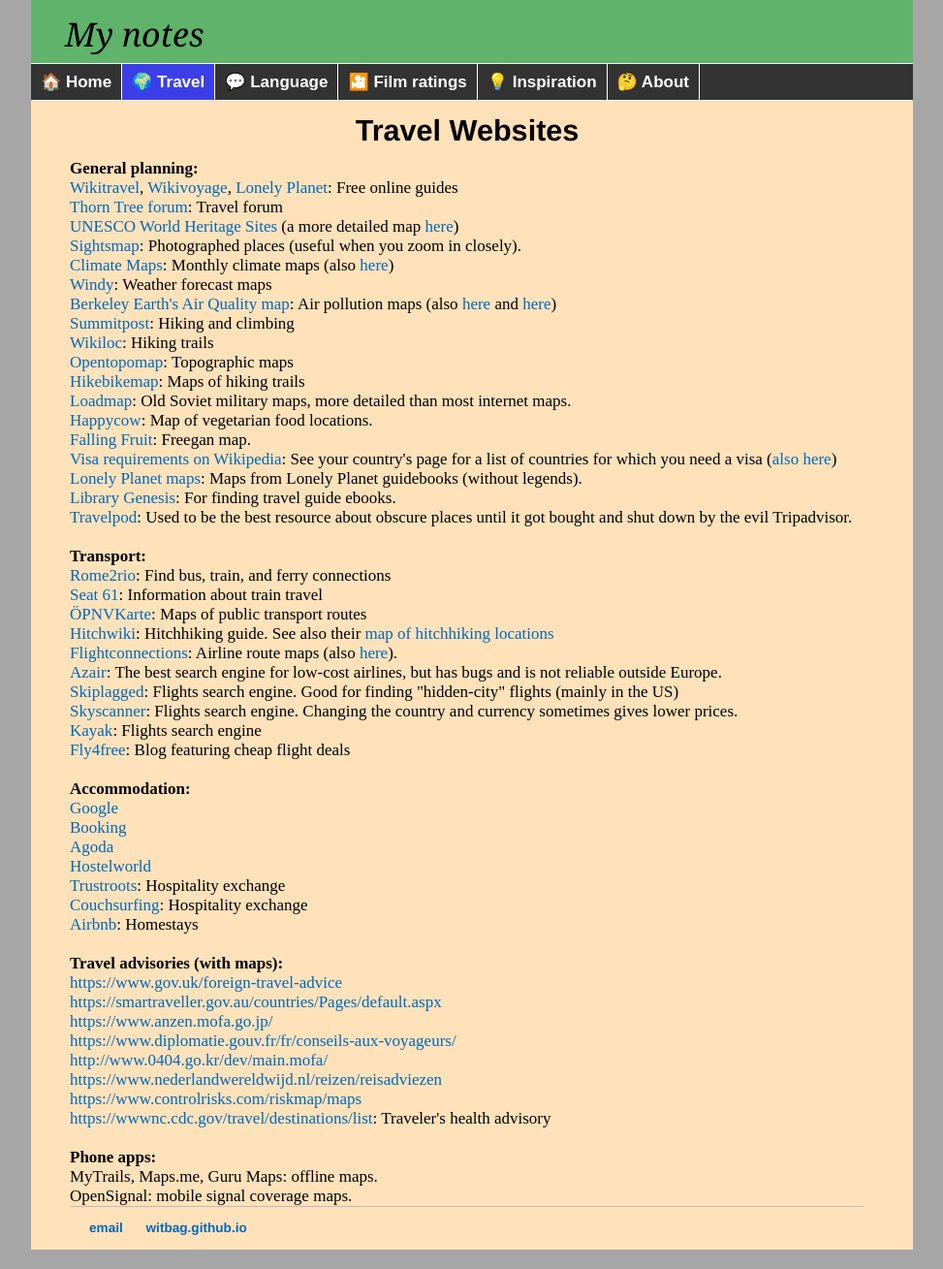
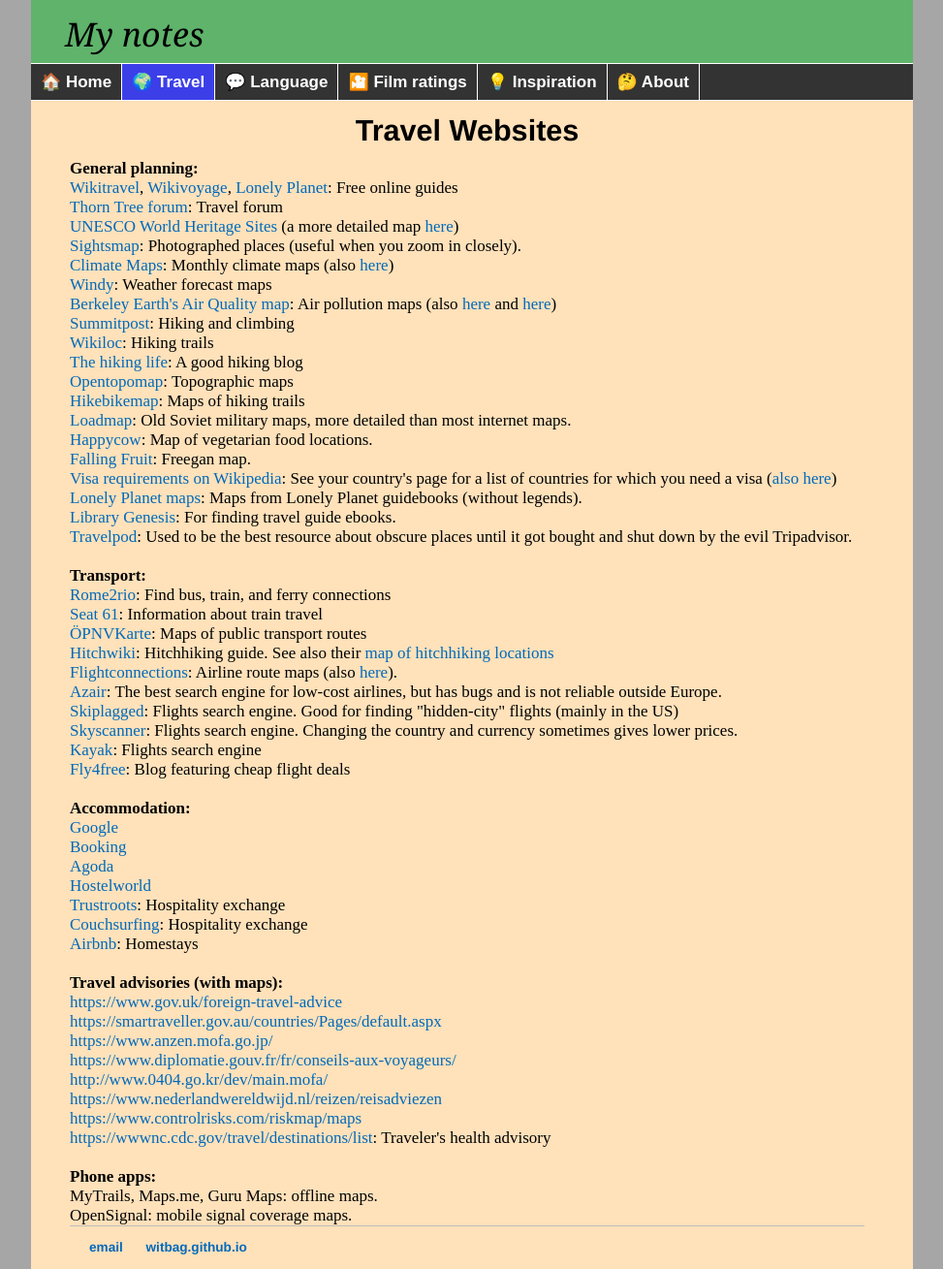
Before and after one commit to witbag/witbag.github.io, a Jekyll site: the page built from travel/resources.html, in a window 1280 px wide. Shown: the whole page at 97% size, without its empty margins (153-1126 px from the left). Built offline with Jekyll 4.4.1, drawn with Linux system fonts in a browser that asks for light colours.

Commit message:
Update resources.html

```diff
--- a/travel/resources.html
+++ b/travel/resources.html
@@ -18,6 +18,7 @@
 <a href="http://berkeleyearth.org/air-quality-real-time-map/" target=_blank>Berkeley Earth's Air Quality map</a>: Air pollution maps (also <a href="https://www.airvisual.com/air-quality-map" target=_blank>here</a> and <a href="http://maps.who.int/airpollution" target=_blank>here</a>)<br>
 <a href="https://www.summitpost.org" target=_blank>Summitpost</a>: Hiking and climbing<br>
 <a href="https://www.wikiloc.com/wikiloc/map.do" target=_blank>Wikiloc</a>: Hiking trails<br>
+<a href="https://www.thehikinglife.com/" target=_blank>The hiking life</a>: A good hiking blog<br>
 <a href="https://opentopomap.org" target=_blank>Opentopomap</a>: Topographic maps<br>
 <a href="http://hikebikemap.org" target=_blank>Hikebikemap</a>: Maps of hiking trails<br>
 <a href="http://loadmap.net/en" target=_blank>Loadmap</a>: Old Soviet military maps, more detailed than most internet maps.<br>
```
